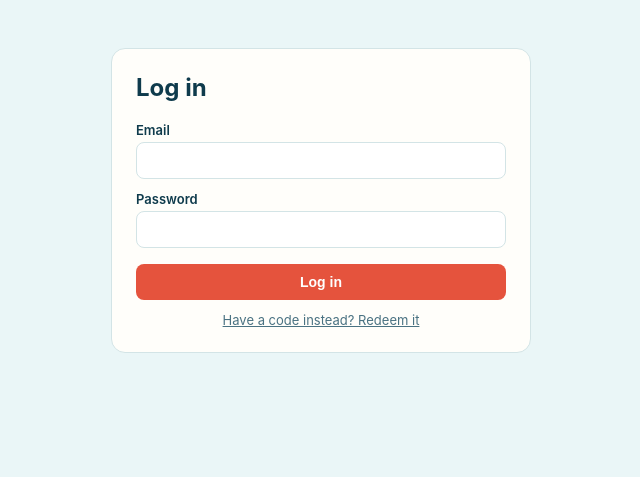
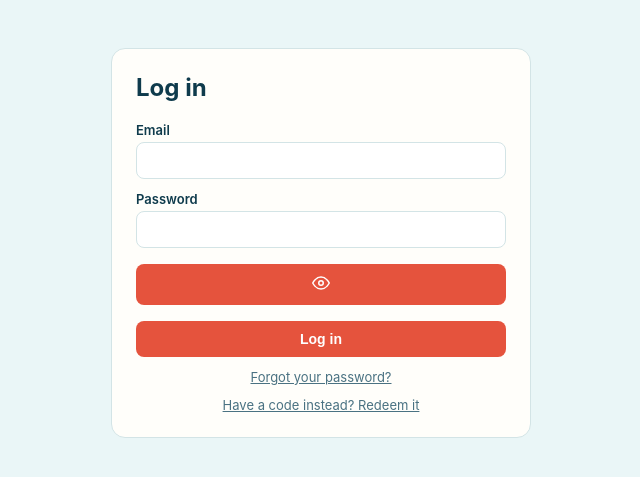
Before and after one commit to MRHONEYBADGER13/badgerxadventures-web, a Flask app: page /login in a window 1280 px wide. Shown: the part 45-522 px from the top of the page, without its empty margins (319-959 px from the left). Run offline with Flask 3, Linux system fonts and the light colour scheme; data that the repository does not hold is empty; some libraries are stand-ins or nearby versions.

Commit message:
Add show/hide password eye and forgot-password link to owner login

```diff
--- a/badgerxadventures-web/templates/login.html
+++ b/badgerxadventures-web/templates/login.html
@@ -13,13 +13,30 @@
     <label>Email</label>
     <input name="email" type="email" required>
     <label>Password</label>
-    <input name="password" type="password" required>
+    <div class="pw-field">
+      <input name="password" type="password" required>
+      <button type="button" class="pw-toggle" aria-label="Show password" aria-pressed="false"></button>
+    </div>
   </form>
   <button form="f">Log in</button>
   <div class="error-msg" id="err" hidden></div>
+  <a class="muted-link" href="/forgot-password">Forgot your password?</a>
   <a class="muted-link" href="/redeem">Have a code instead? Redeem it</a>
 </div>
 <script>
+const EYE_SVG = '<svg width="18" height="18" viewBox="0 0 24 24" fill="none" stroke="currentColor" stroke-width="2" stroke-linecap="round" stroke-linejoin="round"><path d="M1 12s4-8 11-8 11 8 11 8-4 8-11 8-11-8-11-8Z"/><circle cx="12" cy="12" r="3"/></svg>';
+const EYE_OFF_SVG = '<svg width="18" height="18" viewBox="0 0 24 24" fill="none" stroke="currentColor" stroke-width="2" stroke-linecap="round" stroke-linejoin="round"><path d="M17.94 17.94A10.94 10.94 0 0 1 12 20c-7 0-11-8-11-8a21.1 21.1 0 0 1 5.06-6.06M9.9 4.24A10.4 10.4 0 0 1 12 4c7 0 11 8 11 8a21.1 21.1 0 0 1-2.52 3.71M14.12 14.12a3 3 0 1 1-4.24-4.24"/><line x1="1" y1="1" x2="23" y2="23"/></svg>';
+document.querySelectorAll('.pw-toggle').forEach(btn => {
+  const input = btn.previousElementSibling;
+  btn.innerHTML = EYE_SVG;
+  btn.addEventListener('click', () => {
+    const show = input.type === 'password';
+    input.type = show ? 'text' : 'password';
+    btn.setAttribute('aria-pressed', show ? 'true' : 'false');
+    btn.setAttribute('aria-label', show ? 'Hide password' : 'Show password');
+    btn.innerHTML = show ? EYE_OFF_SVG : EYE_SVG;
+  });
+});
 document.getElementById('f').addEventListener('submit', async (e) => {
   e.preventDefault();
   const err = document.getElementById('err'); err.hidden = true;
```
